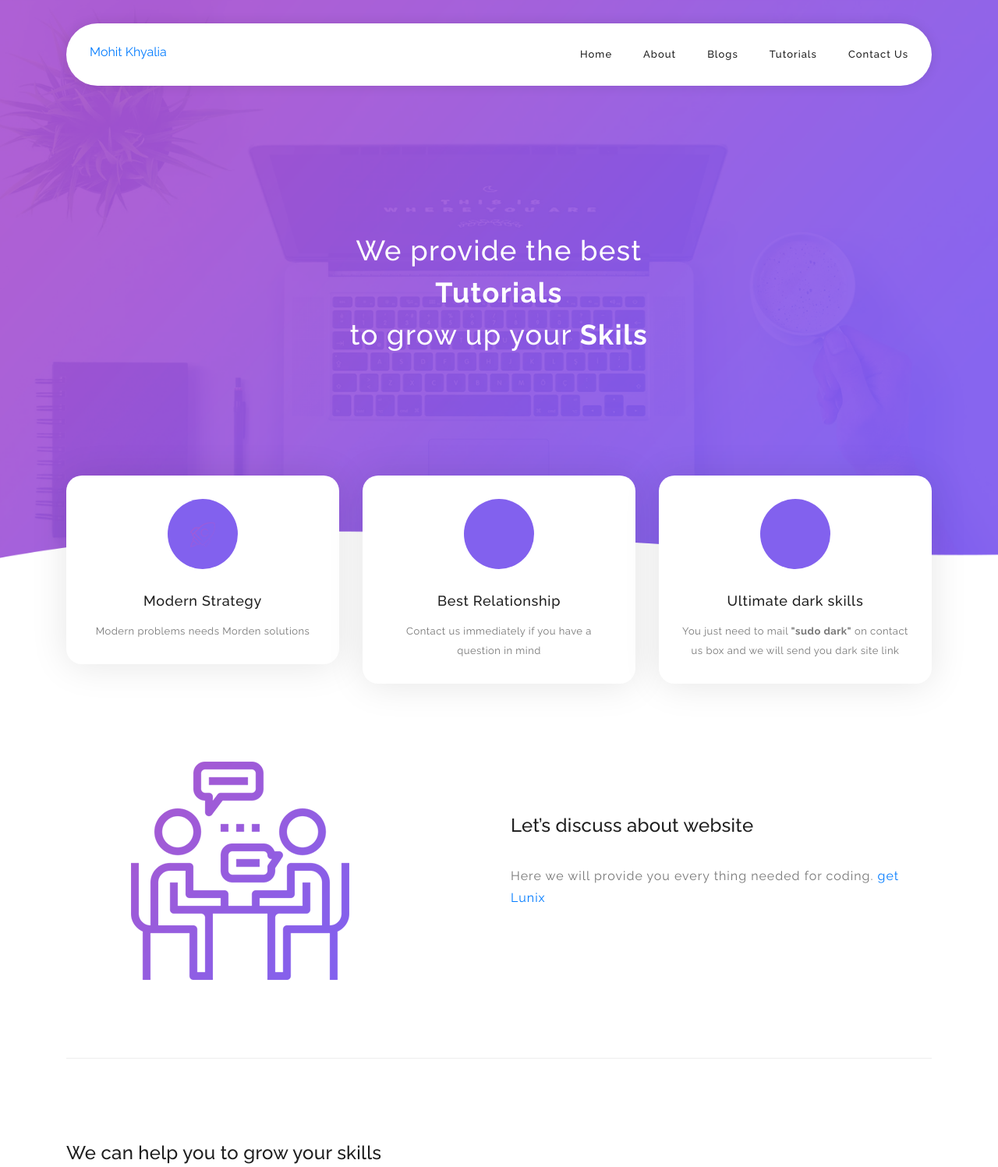
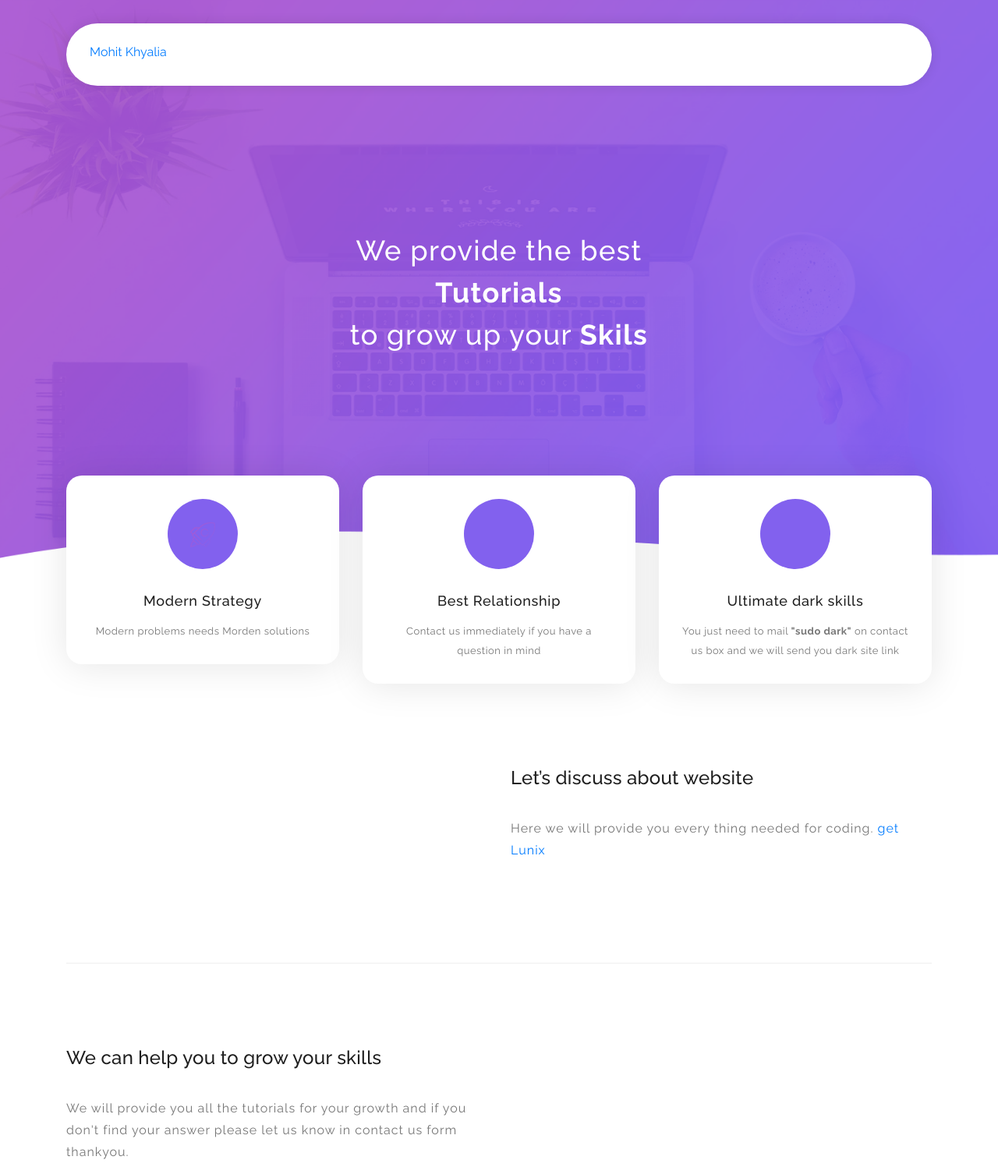
Before and after one commit to mohitkhyalia/blog_mk, a Django app: page / in a window 1280 px wide. Shown: the top 1497 px of the page at 78% size. Run offline with Django 3.2, Linux system fonts and the light colour scheme; a user stored in the database is signed in; grey boxes labelled with a size stand in for pictures from a placeholder-image service; some libraries are stand-ins or nearby versions.

Commit message:
Update index h.html

```diff
--- a/templates/index h.html
+++ b/templates/index h.html
@@ -88,15 +88,10 @@ color: black;
                         </a>
                          <!--***** Logo End ***** -->
                         <!-- ***** Menu Start ***** -->
-                        <ul class="nav">
-                            <li><a href="/" >Home</a></li>
-                            <li><a href="#features">About</a></li>
-                            <li><a href="/blog">Blogs</a></li>
-                            <li><a href="#work-process">Tutorials</a></li>
 
 
-                            <li><a href="#contact-us">Contact Us</a></li>
-                        </ul>
+
+
 
                         <a href="javascript:void(0);" onclick="myFunction()"  class='icon menu-trigger'>
                             <span>Menu</span>
@@ -190,7 +185,7 @@ color: black;
         <div class="container">
             <div class="row">
                 <div class="col-lg-5 col-md-12 col-sm-12 align-self-center" data-scroll-reveal="enter left move 30px over 0.6s after 0.4s">
-                    <img src="{% static 'assets/images/left-image.png' %}" class="rounded img-fluid d-block mx-auto" alt="App">
+
                 </div>
                 <div class="col-lg-1"></div>
                 <div class="col-lg-6 col-md-12 col-sm-12 align-self-center mobile-top-fix">
@@ -496,13 +491,13 @@ color: black;
             <div class="">
               <div class="offset-lg-3 col-lg-6">
                   <div class="center-text">
-                    <li><a href="#"><i class="fa fa-facebook"></i></a><a href="https://www.instagram.com/mohitkhyalia_mk/" style="margin-left:4%;"><i class="fa fa-instagram"></i></a></li>
+                    <li><a href="https://www.instagram.com/mohitkhyalia_mk/" style="margin-left:4%;"><i class="fa fa-instagram"></i></a></li>
                     <p class="copyright">© 2013–2021 · Made with ❤️ in India</p>
                   </div>
               </div>
 
 
-              <img class='logo-mk' src="{% static 'images/logo.jpg' %}" style="width: 69%;margin-left:13%;margin-top:6%;" alt="Mohit Khyalia"/>
+              <a href='/' ><img class='logo-mk' src="{% static 'images/logo.jpg' %}" style="width: 69%;margin-left:13%;margin-top:6%;" alt="Mohit Khyalia"/></a>
             </div>
 
         </div>
```
